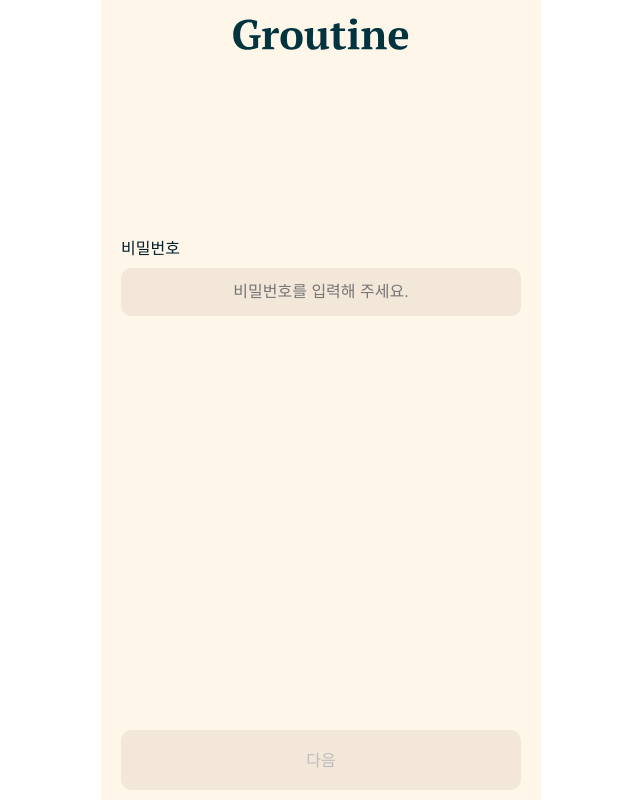
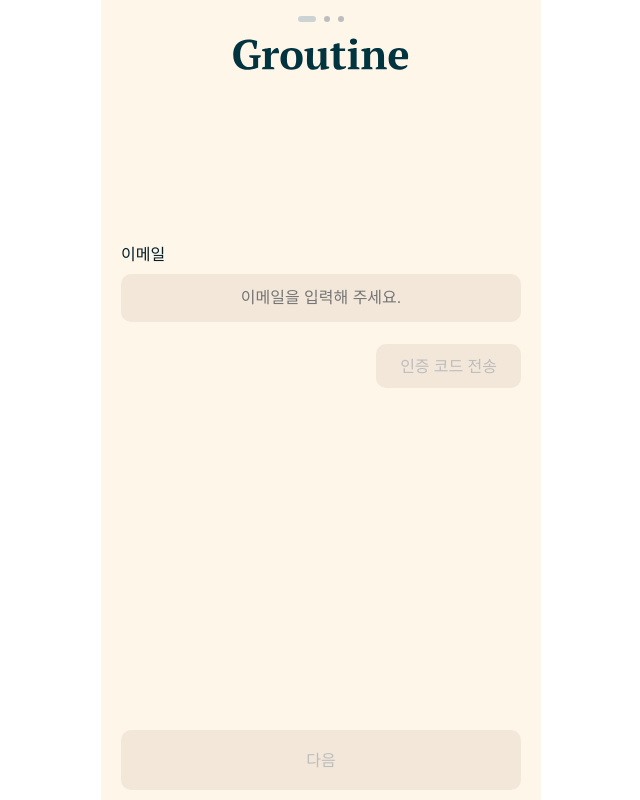
Before and after one commit to Ganada-coperation/groutine-fe-v.0, a React (Vite) app: page /sign-up in a window 1280 px wide. Shown: the whole page, without its empty margins (319-959 px from the left). Built offline with nearby package versions, Linux system fonts and the light colour scheme.

Commit message:
:art: style: 상단 Stepper 컴포넌트 추가

```diff
--- a/src/pages/auth/ui/SignUpPage.tsx
+++ b/src/pages/auth/ui/SignUpPage.tsx
@@ -4,17 +4,26 @@
 import PasswordForm from "@auth/components/PasswordForm.tsx";
 import { useCustomForm } from "@auth/features/utils/useCustomForm.ts";
 import { InputValue, signUpSchema } from "@auth/features";
+import Stepper from "@auth/components/Stepper.tsx";
+import { useState } from "react";
 
 export const SignUpPage = () => {
   const { register, watch } = useCustomForm<InputValue>(signUpSchema);
-  const step1 = false;
-  const step2 = true;
+  const [step, setStep] = useState(1);
+
+  const addStep = () => {
+    setStep(step + 1);
+  };
 
   return (
     <Container>
-      <Logo src={IcLogo} />
-      {step1 ? <EmailForm register={register} watch={watch} /> : null}
-      {step2 ? <PasswordForm register={register} watch={watch} /> : null}
+      <TopContainer>
+        <Stepper totalStep={3} step={step} />
+        <Logo src={IcLogo} />
+      </TopContainer>
+      {step === 1 ? <EmailForm register={register} watch={watch} onClick={addStep} /> : null}
+      {step === 2 ? <PasswordForm register={register} watch={watch} onClick={addStep} /> : null}
+      {step === 3 ? <EmailForm register={register} watch={watch} onClick={addStep} /> : null}
     </Container>
   );
 };
@@ -28,6 +37,14 @@
   padding: 10px 20px;
 `;
 
+const TopContainer = styled.div`
+  margin-top: 6px;
+  display: flex;
+  flex-direction: column;
+  align-items: center;
+  gap: 8px;
+`;
+
 const Logo = styled.img`
   margin-top: 8px;
   height: 32px;
```
